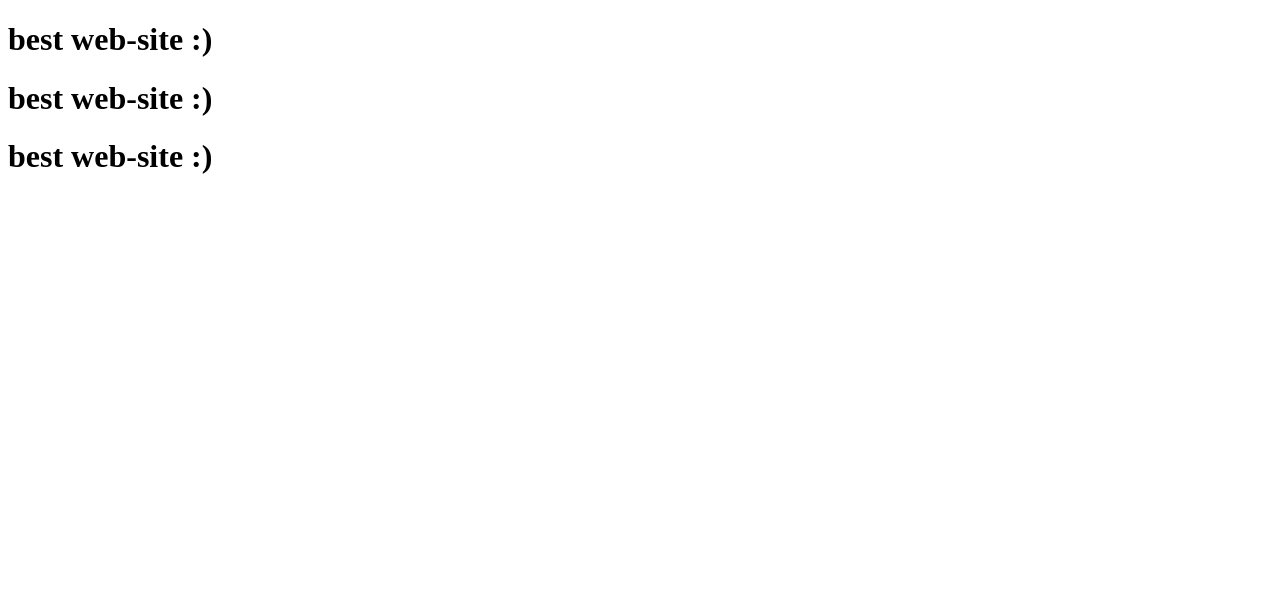
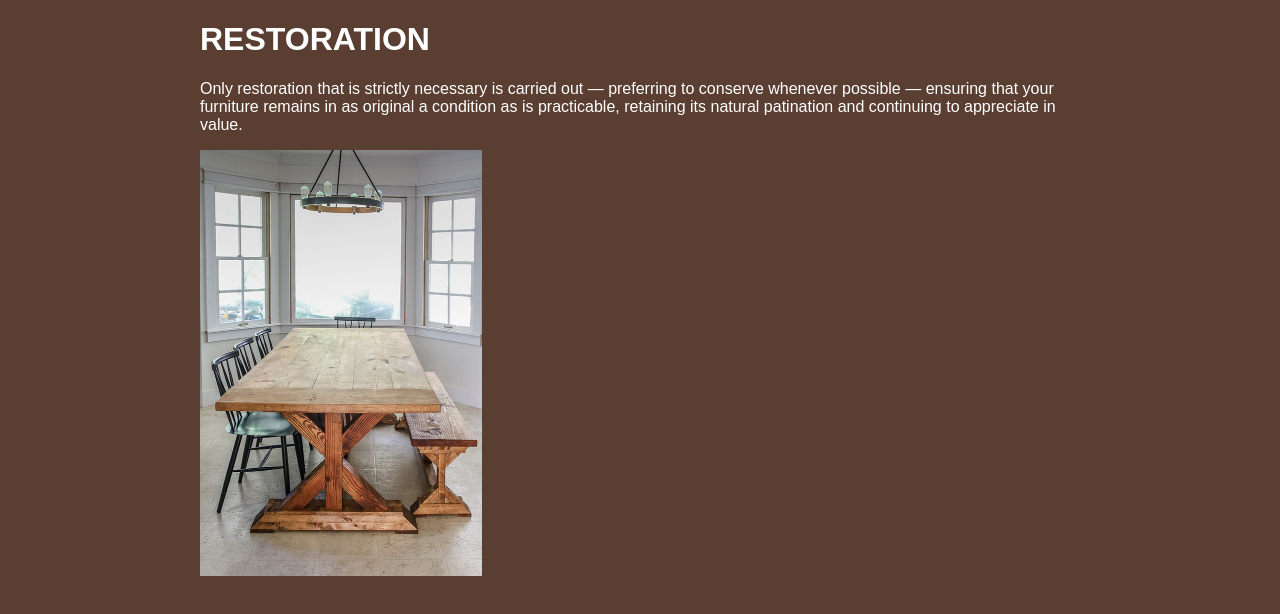
Before and after one commit to katsuko-des/good_wood, a plain HTML site: page index.html in a window 1280 px wide. Drawn offline with Linux system fonts and the light colour scheme.

Commit message:
Added heder, text and picture

```diff
--- a/index.html
+++ b/index.html
@@ -4,10 +4,22 @@
     <meta charset="UTF-8">
     <meta name="viewport" content="width=, initial-scale=1.0">
     <title>Document</title>
+    <style>
+        body {
+            background: #5A3E32;
+            color: white;
+            font-family: sans-serif;
+            max-width: 880px;
+            margin: 0 auto;
+        }
+    </style>
 </head>
 <body>
-    <h1>best web-site :)</h1>
-    <h1>best web-site :)</h1>
-    <h1>best web-site :)</h1>
+    <h1>RESTORATION</h1>
+<p>Only restoration that is strictly necessary is carried out — preferring to conserve whenever possible — ensuring that your furniture remains in as original a condition as is practicable, retaining its natural patination and continuing to appreciate in value.
+</p>
+<p>
+    <img src="assets/524d22613f2616b5a7dfffd46635e0b2.jpg" width="282" height="426" alt="Table and bench">
+</p>
 </body>
 </html>
```
Also changed, not shown: assets/524d22613f2616b5a7dfffd46635e0b2.jpg (added).
